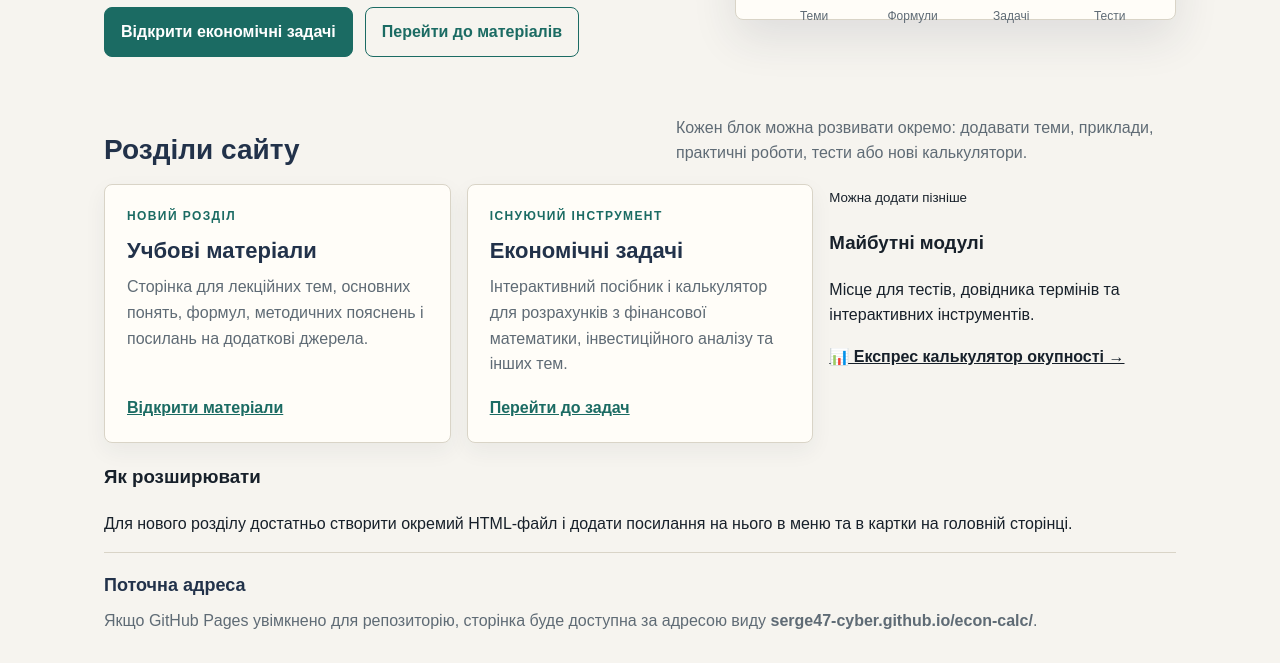
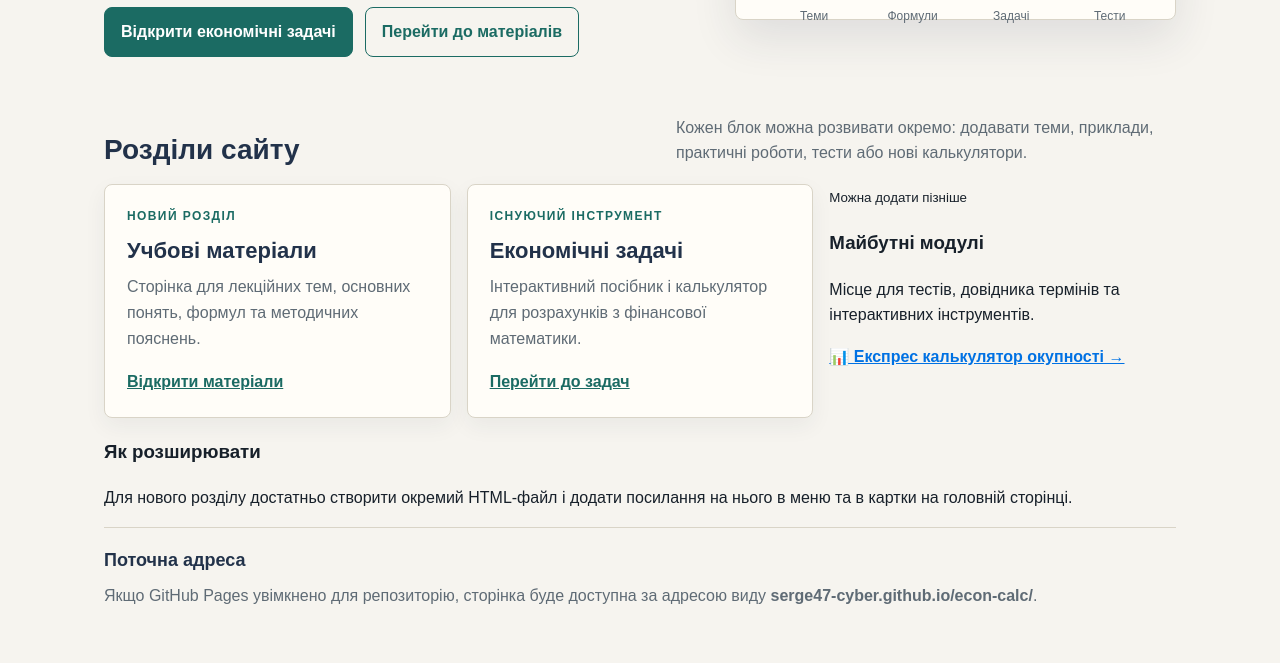
Before and after one commit to serge47-cyber/econ-calc, a website: page index.html in a window 1280 px wide. Shown: the part 434-1097 px from the top of the page. Drawn offline with Linux system fonts and the light colour scheme.

Commit message:
Фікс верстки та очищення структури

```diff
--- a/index.html
+++ b/index.html
@@ -124,14 +124,14 @@ h2{font-size:28px;line-height:1.15;margin:0;color:var(--deep)}
     <div class="card">
         <small>Новий розділ</small>
         <h3>Учбові матеріали</h3>
-        <p>Сторінка для лекційних тем, основних понять, формул, методичних пояснень і посилань на додаткові джерела.</p>
+        <p>Сторінка для лекційних тем, основних понять, формул та методичних пояснень.</p>
         <a href="materials.html" class="link">Відкрити матеріали</a>
     </div>
 
     <div class="card">
         <small>Існуючий інструмент</small>
         <h3>Економічні задачі</h3>
-        <p>Інтерактивний посібник і калькулятор для розрахунків з фінансової математики, інвестиційного аналізу та інших тем.</p>
+        <p>Інтерактивний посібник і калькулятор для розрахунків з фінансової математики.</p>
         <a href="economic-tasks.html" class="link">Перейти до задач</a>
     </div>
 
@@ -139,10 +139,11 @@ h2{font-size:28px;line-height:1.15;margin:0;color:var(--deep)}
         <small>Можна додати пізніше</small>
         <h3>Майбутні модулі</h3>
         <p>Місце для тестів, довідника термінів та інтерактивних інструментів.</p>
-        <a href="quick-calc.html" class="link" style="display: block; margin-top: 15px; font-weight: 600;">
+        <a href="quick-calc.html" class="link" style="display: block; margin-top: 15px; font-weight: 600; color: #0071e3;">
             📊 Експрес калькулятор окупності →
         </a>
     </div>
+</div>
 </div>
         <h3>Як розширювати</h3>
         <p>Для нового розділу достатньо створити окремий HTML-файл і додати посилання на нього в меню та в картки на головній сторінці.</p>
```
